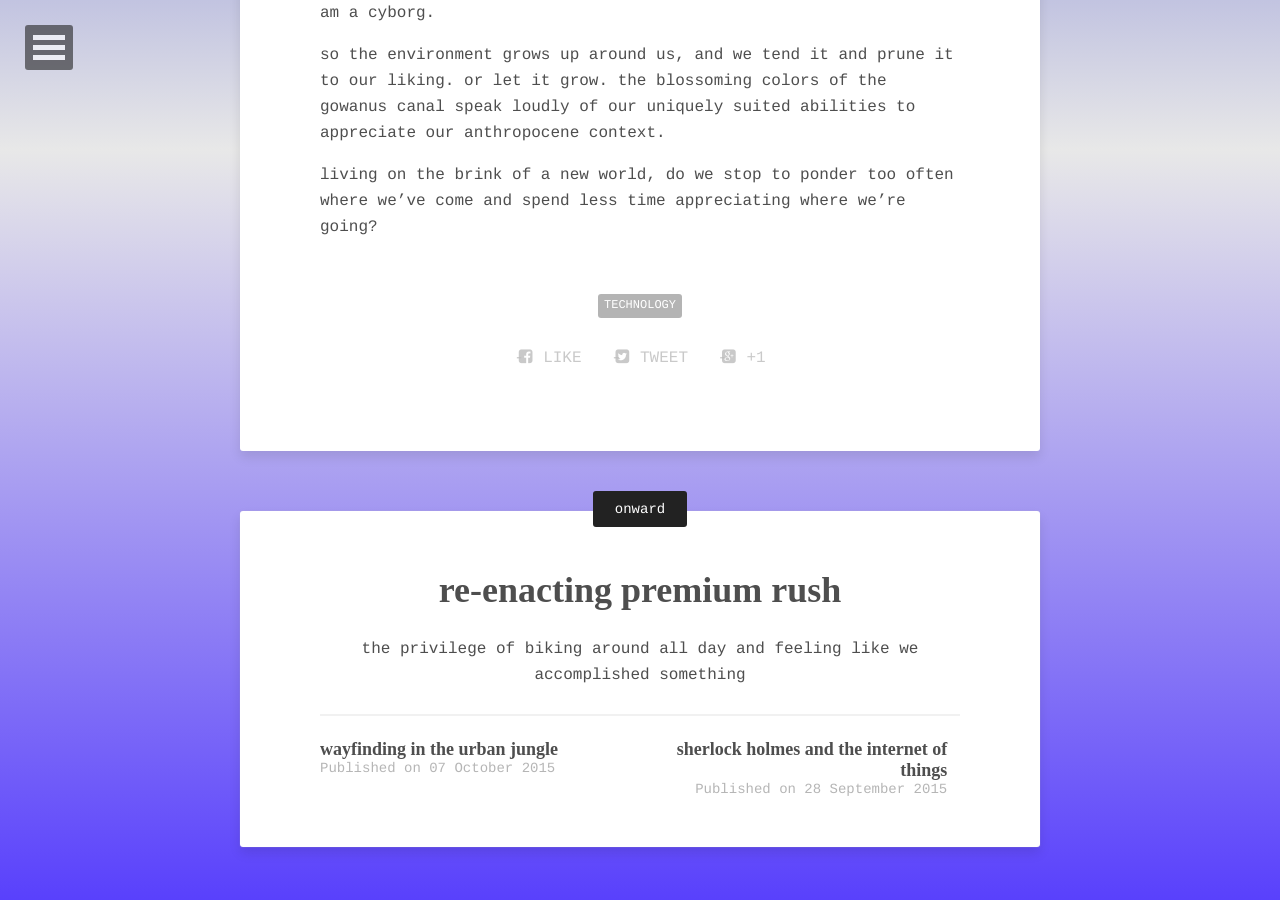
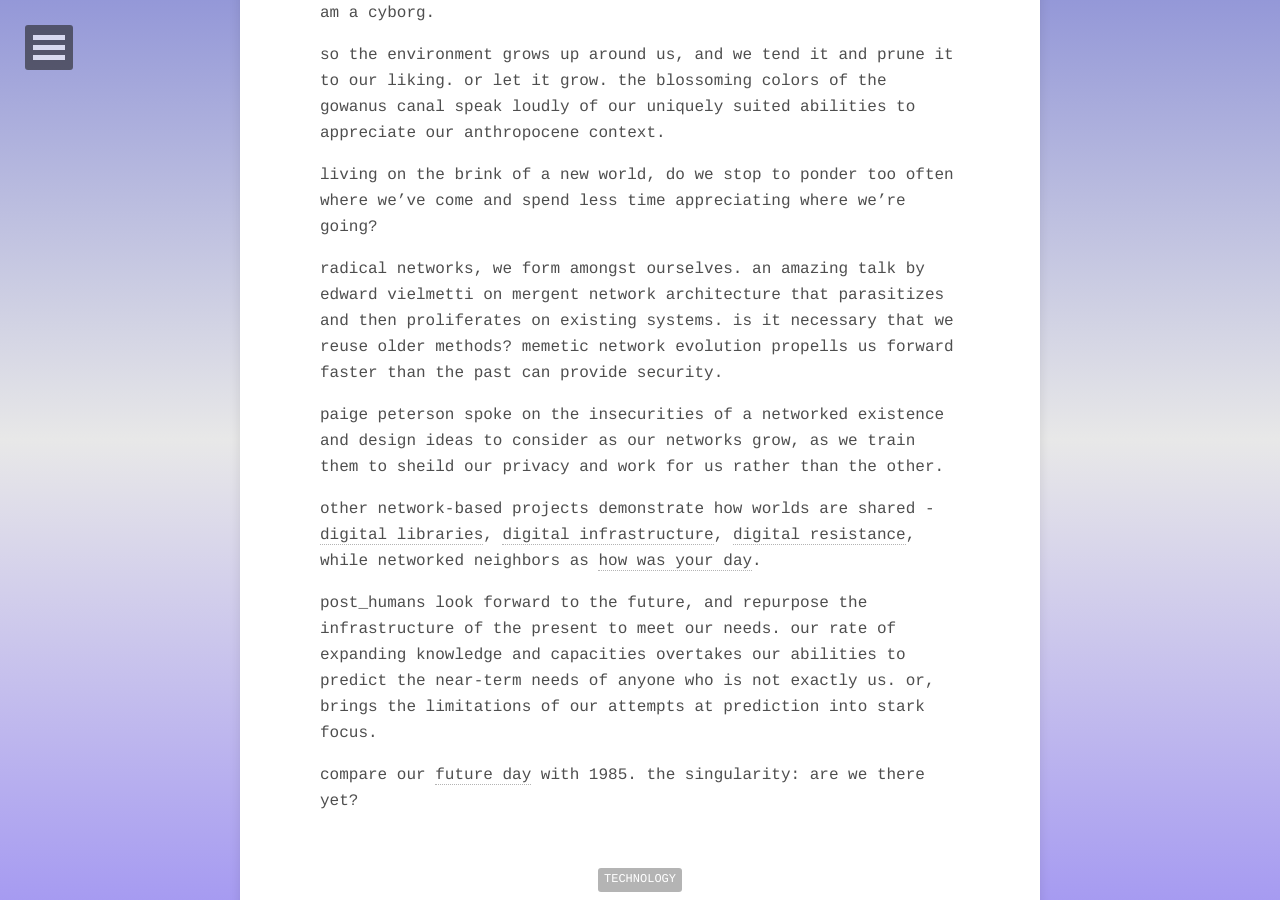
Before and after one commit to arebe/this.edgeofforever.net, a Jekyll site: the page built from _posts/2015-10-25-contexts.md, in a window 1280 px wide and 900 px high, scrolled down 727 px. Built offline with Jekyll 4.4.1, drawn with Linux system fonts in a browser that asks for light colours; nearby versions of some CDN libraries; some web fonts are replaced.

Commit message:
contexts radnet

```diff
--- a/_posts/2015-10-25-contexts.md
+++ b/_posts/2015-10-25-contexts.md
@@ -23,3 +23,13 @@ i spent two days without technology, chatting about technology. i am a cyborg.
 so the environment grows up around us, and we tend it and prune it to our liking. or let it grow. the blossoming colors of the gowanus canal speak loudly of our uniquely suited abilities to appreciate our anthropocene context.
 
 living on the brink of a new world, do we stop to ponder too often where we've come and spend less time appreciating where we're going?
+
+radical networks, we form amongst ourselves. an amazing talk by edward vielmetti on mergent network architecture that parasitizes and then proliferates on existing systems. is it necessary that we reuse older methods? memetic network evolution propells us forward faster than the past can provide security.
+
+paige peterson spoke on the insecurities of a networked existence and design ideas to consider as our networks grow, as we train them to sheild our privacy and work for us rather than the other.
+
+other network-based projects demonstrate how worlds are shared - [digital libraries](http://bibliotecha.info), [digital infrastructure](http://nycmesh.net), [digital resistance](http://www.signalstrengthproject.com), while networked neighbors as [how was your day](https://github.com/justpitbulls/hwyd-radnetworks).
+
+post_humans look forward to the future, and repurpose the infrastructure of the present to meet our needs. our rate of expanding knowledge and capacities overtakes our abilities to predict the near-term needs of anyone who is not exactly us. or, brings the limitations of our attempts at prediction into stark focus.
+
+compare our [future day](http://www.october212015.com/) with 1985. the singularity: are we there yet?
```
